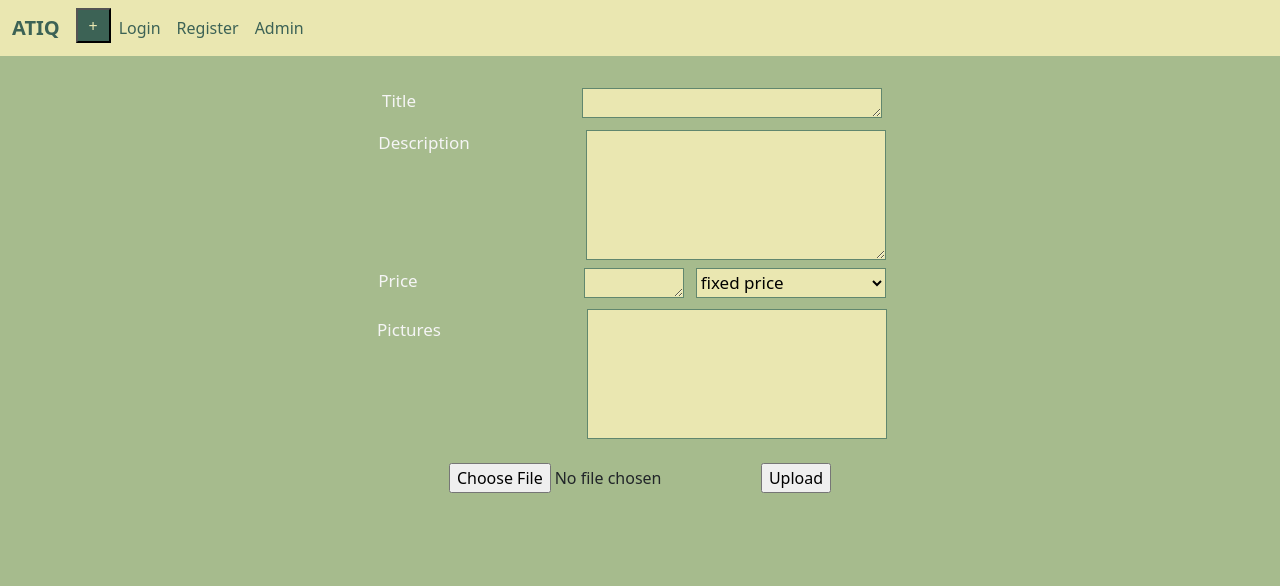
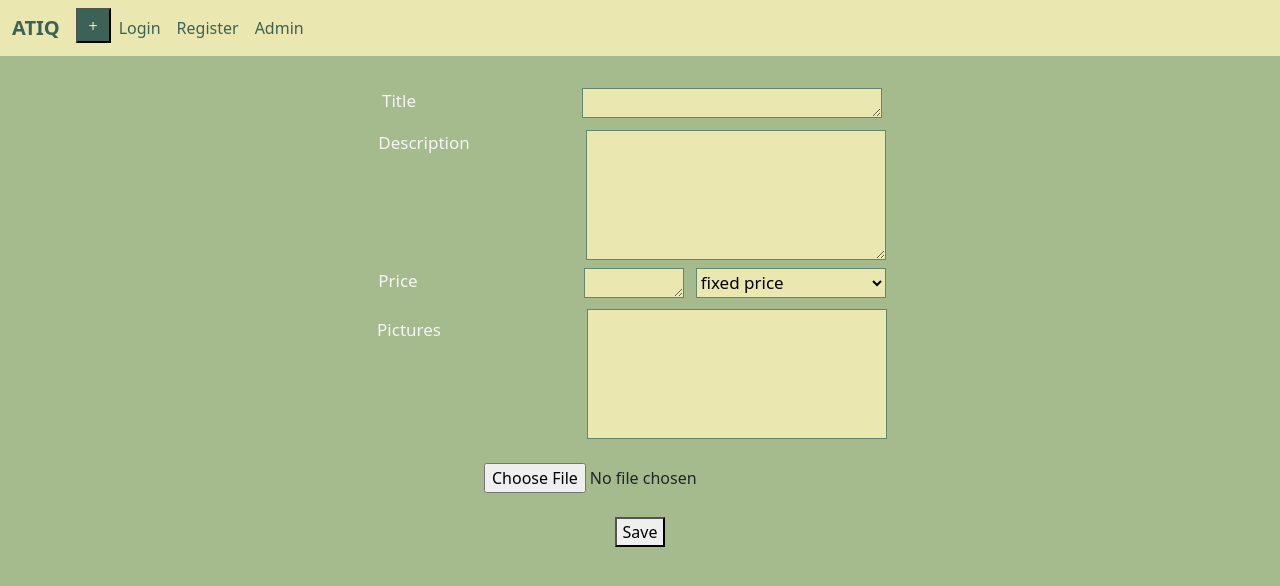
Before and after one commit to najminauca/Atiq, an Angular app in the folder client/: page /form in a window 1280 px wide. Shown: the top 586 px of the page. Built offline with nearby package versions, Linux system fonts and the light colour scheme.

Commit message:
finished interface for new product component

```diff
--- a/client/src/app/components/form/form.component.html
+++ b/client/src/app/components/form/form.component.html
@@ -25,14 +25,15 @@
         <p class="picture-input-label">Pictures</p>
         <span class="span-pictures"></span>
         <div class="picture-input-area" id="picture-container">
-          <img *ngIf="selectedPicture" [src]="selectedPicture">
+          <img *ngIf="selectedPicture" [src]="selectedPicture" [style.width.px]="width" [style.height.px]="height">
         </div>
       </div>
       <br>
       <form action="#">
-        <input type="file" accept="image/*">
-        <input type="submit" value="Upload">
+        <input type="file" accept="image/*" (change)="selectPicture($event)">
       </form>
+      <br>
+      <button routerLink='/home'>Save</button>
     </form>
   </div>
 </div>
--- a/client/src/app/components/form/form.component.ts
+++ b/client/src/app/components/form/form.component.ts
@@ -6,7 +6,9 @@ import {Component, Input, OnInit} from '@angular/core';
   styleUrls: ['./form.component.scss']
 })
 export class FormComponent implements OnInit {
-  selectedPicture: string | ArrayBuffer;
+  selectedPicture: string | ArrayBuffer | null;
+  width = 200;
+  height = 100;
 
   constructor() {
     this.selectedPicture = ""
@@ -20,7 +22,7 @@ export class FormComponent implements OnInit {
   }
 
   selectPicture(event: any) {
-    /*
+
     const file = event.target.files[0];
     const reader = new FileReader();
 
@@ -29,7 +31,7 @@ export class FormComponent implements OnInit {
     };
 
     reader.readAsDataURL(file);
-    */
+
   }
 
 }
```
